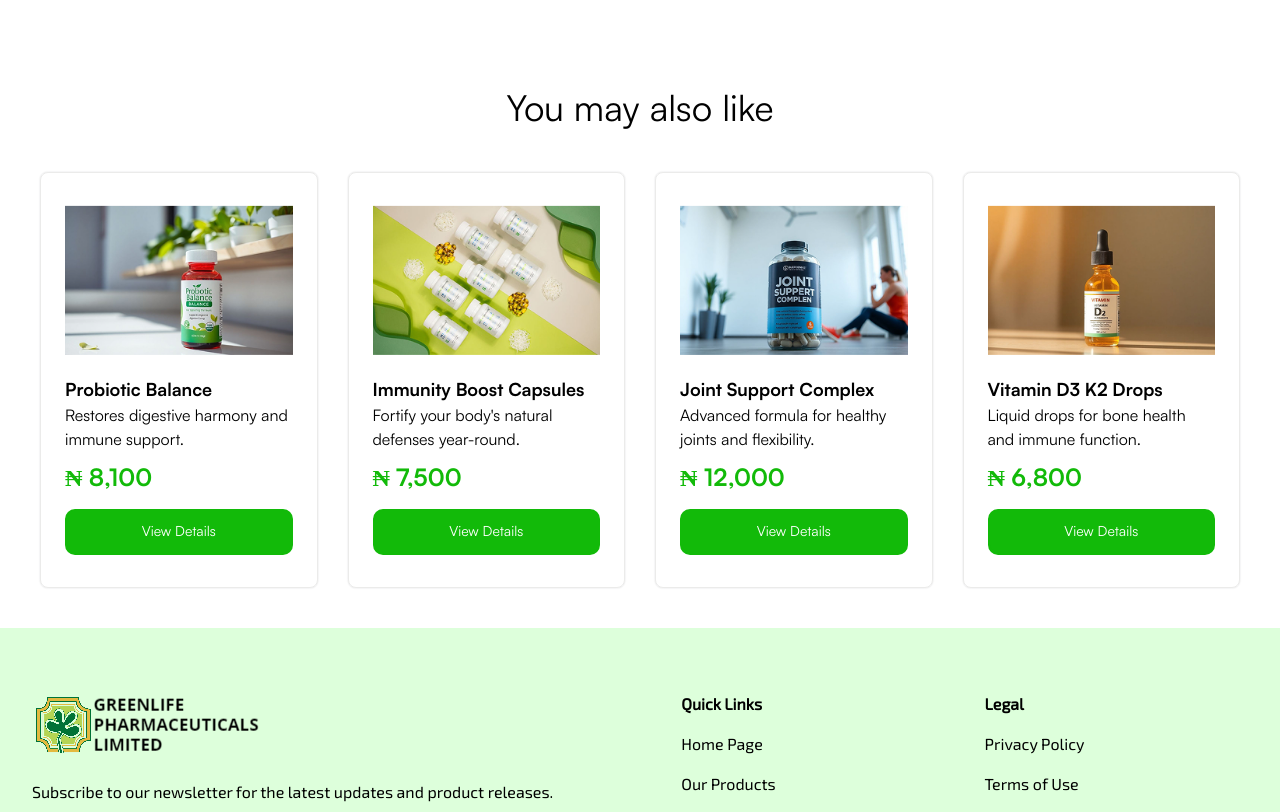
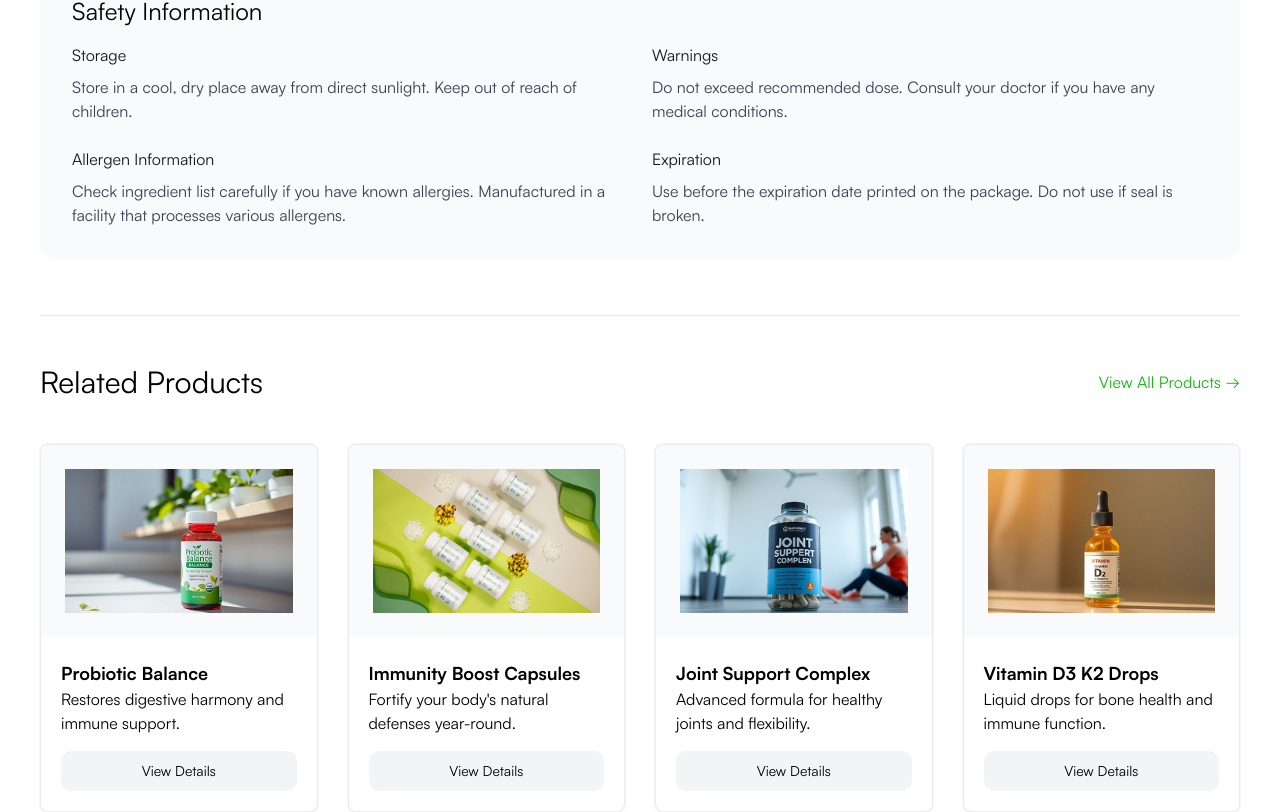
Before and after one commit to alexpeteronoja/greenlife, a React (Vite) app: page /product/1 in a window 1280 px wide. Shown: the part 950-1762 px from the top of the page. Built offline with nearby package versions, Linux system fonts and the light colour scheme.

Commit message:
added some code

```diff
--- /dev/null
+++ b/src/components/RelatedCard.jsx
@@ -0,0 +1,59 @@
+import { useNavigate } from 'react-router-dom';
+import ProductData from '../data/ProductData';
+
+function RelatedCard({ product }) {
+  const navigate = useNavigate();
+  return (
+    <>
+      <div>
+        <div className=" h-full border border-[#EBEBEA] rounded-lg shadow-[0_0_2px_0_#171a1f1f,0_0_1px_0_#171a1f12]">
+          <div className="relative">
+            <img
+              src={product.image}
+              alt=""
+              className="object-cover w-full h-full rounded-t-lg max-h-[192px] bg-[#F9FAFB] p-6"
+            />
+
+            {/* Best Seller */}
+            {product.bestSeller && (
+              <div className="absolute top-[-8px] left-0 bg-[#E8618C] py-0.5 px-3 inline rounded-[6px] text-white text-xs font-medium">
+                Best Seller
+              </div>
+            )}
+
+            {/* New Product */}
+            {product.newProduct && (
+              <div className="absolute top-[-8px] right-0 bg-[#12BA09] py-0.5 px-3 inline rounded-[6px] text-white text-xs font-medium">
+                New
+              </div>
+            )}
+          </div>
+
+          <div className="p-5">
+            <p className="md:text-lg font-semibold mt-0.5">{product.title}</p>
+            <p>{product.description}</p>
+            {/* <p className="text-[#12BA09] text-xl md:text-2xl font-bold mt-2.5">
+              ₦ {product.price.toLocaleString('en-Ng')}
+            </p> */}
+
+            <div className="mt-4 flex flex-col xl:flex-row justify-between items-center gap-4">
+              {/* <button className="py-2.5 px-4 w-full  rounded-[10px] border text-sm border-[#12BA09] text-[#12BA09] whitespace-nowrap">
+              Buy Now
+            </button> */}
+
+              <button
+                onClick={() => navigate(`/product/${product.id}`)}
+                className="flex items-center w-full  justify-center gap-x-2.5 text-sm py-2.5 px-4 rounded-[10px] bg-[#F3F4F6]  cursor-pointer"
+              >
+                {/* <img src={buttoncart} alt="" className="hidden md:block" /> */}
+                <span className="text-sm whitespace-nowrap">View Details</span>
+              </button>
+            </div>
+          </div>
+        </div>
+      </div>
+    </>
+  );
+}
+
+export default RelatedCard;
--- a/src/pages/ProductItem.jsx
+++ b/src/pages/ProductItem.jsx
@@ -2,7 +2,6 @@ import { useParams } from 'react-router-dom';
 import Footer from '../components/Footer';
 import Navbar from '../components/Navbar';
 import ProductData from '../data/ProductData';
-import ProductCard from '../components/ProductCard';
 import {
   downloadIcon,
   naturalSources,
@@ -10,6 +9,7 @@ import {
   shareIcon2,
   thirdPartyTested,
 } from '../assets';
+import RelatedCard from '../components/RelatedCard';
 
 function ProductItem() {
   const { id } = useParams();
@@ -144,12 +144,13 @@ function ProductItem() {
           </div>
         </div>
 
-        <div className=" grid grid-cols-3 gap-x-8 mt-11 mx-5 md:mx-10 pt-8 border-y border-y-[#E5E7EB]">
+        <div className="mt-11 mx-5 md:mx-10 pt-8 border-y border-y-[#E5E7EB]">
+          <div className="grid grid-cols-1 sm:grid-cols-2 md:grid-cols-3 text-center sm:text-start gap-8">
             <div>
               <img
                 src={qualityAssured}
                 alt=""
-              className="bg-[#12BA091A] rounded-[14px] p-3"
+                className="bg-[#12BA091A] rounded-[14px] p-3 mx-auto sm:mx-0"
               />
 
               <p className="text-xl mt-4">Quality Assured</p>
@@ -164,7 +165,7 @@ function ProductItem() {
               <img
                 src={thirdPartyTested}
                 alt=""
-              className="bg-[#EFF6FF] rounded-[14px] p-3"
+                className="bg-[#EFF6FF] rounded-[14px] p-3 mx-auto sm:mx-0"
               />
 
               <p className="text-xl mt-4">Third-Party Tested</p>
@@ -179,7 +180,7 @@ function ProductItem() {
               <img
                 src={naturalSources}
                 alt=""
-              className="bg-[#12BA091A] rounded-[14px] p-3"
+                className="bg-[#12BA091A] rounded-[14px] p-3 mx-auto sm:mx-0"
               />
 
               <p className="text-xl mt-4">Natural Sources</p>
@@ -189,23 +190,63 @@ function ProductItem() {
                 for maximum efficacy.
               </p>
             </div>
+          </div>
 
-          <div className="bg-[#F9FAFB] p-8 ">
-            <h2>Safety Information</h2>
+          <div className="bg-[#F9FAFB] rounded-2xl p-8 my-14 w-full">
+            <h2 className="text-2xl">Safety Information</h2>
+
+            <div className="mt-4 grid grid-cols-1 md:grid-cols-2 gap-6">
+              <div>
+                <h3 className="text-[#101828]">Storage</h3>
+
+                <p className="text-[#364153] mt-2">
+                  Store in a cool, dry place away from direct sunlight. Keep out
+                  of reach of children.
+                </p>
+              </div>
+
+              <div>
+                <h3 className="text-[#101828]">Warnings</h3>
+
+                <p className="text-[#364153] mt-2">
+                  Do not exceed recommended dose. Consult your doctor if you
+                  have any medical conditions.
+                </p>
+              </div>
+
+              <div>
+                <h3 className="text-[#101828]">Allergen Information</h3>
+
+                <p className="text-[#364153] mt-2">
+                  Check ingredient list carefully if you have known allergies.
+                  Manufactured in a facility that processes various allergens.
+                </p>
+              </div>
+
+              <div>
+                <h3 className="text-[#101828]">Expiration</h3>
+
+                <p className="text-[#364153] mt-2">
+                  Use before the expiration date printed on the package. Do not
+                  use if seal is broken.
+                </p>
+              </div>
+            </div>
           </div>
         </div>
 
         {/* Related Product */}
 
-        <div className="mt-12.5 md:mt-17.5 xl:mt-23 mx-3 md:mx-10">
-          <p className="mb-6 text-4xl text-center md:mb-9 xl:mb-11">
-            You may also like
-          </p>
+        <div className="mt-12 mx-3 md:mx-10">
+          <div className="mb-6 md:mb-9 xl:mb-11 flex flex-col md:flex-row gap-3 md:justify-between md:items-center">
+            <div className="text-3xl">Related Products</div>
+            <div className="text-[#12BA09]">View All Products →</div>
+          </div>
 
           <div className="grid grid-cols-2 sm:grid-cols-3 lg:grid-cols-4 justify-center gap-7.5">
             {ProductData.slice(4, 8).map((item, index) => (
               <div key={index}>
-                <ProductCard product={item} />
+                <RelatedCard product={item} />
               </div>
             ))}
           </div>
```
Lines whose indentation alone changed are shown as unchanged.
